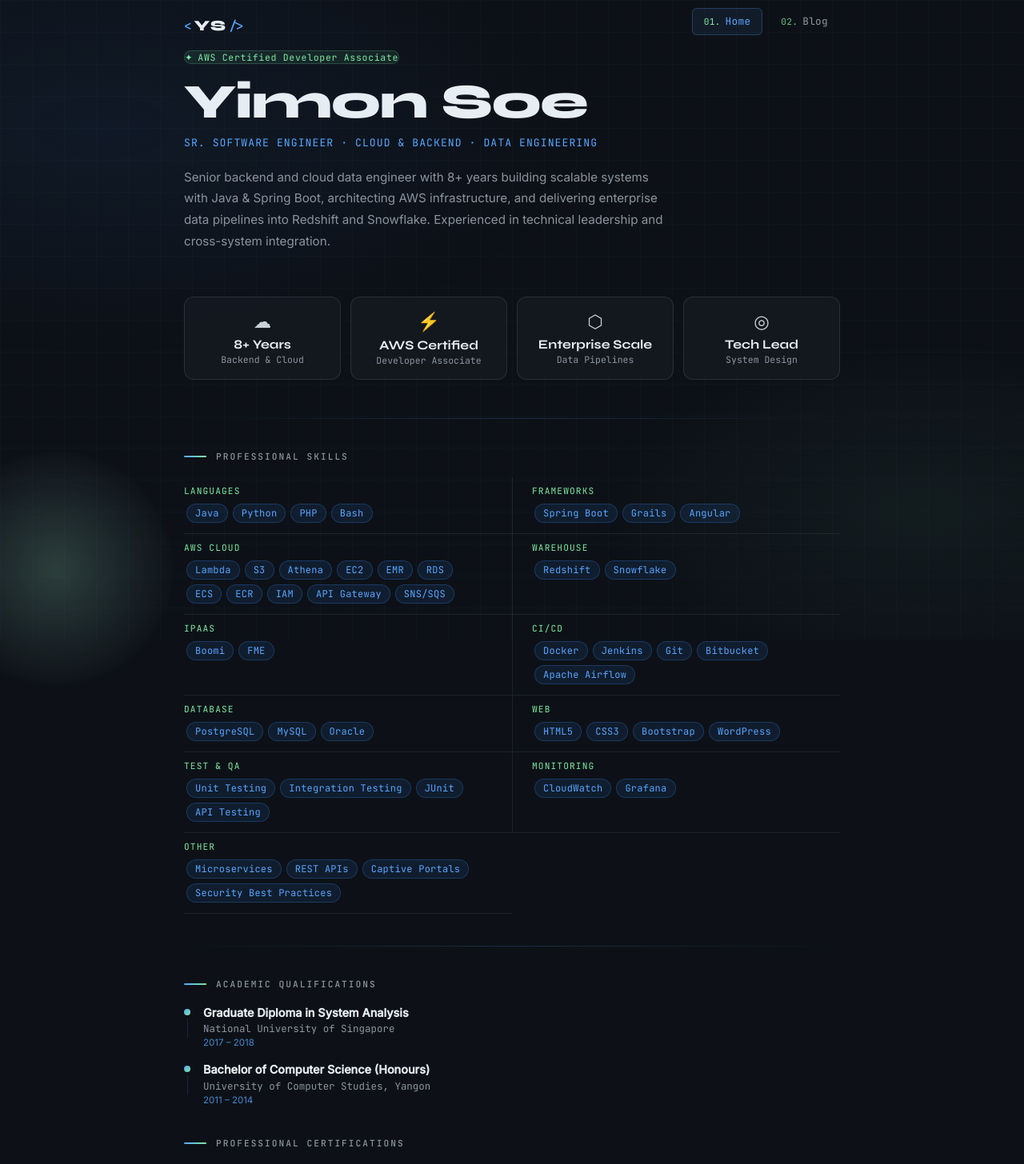
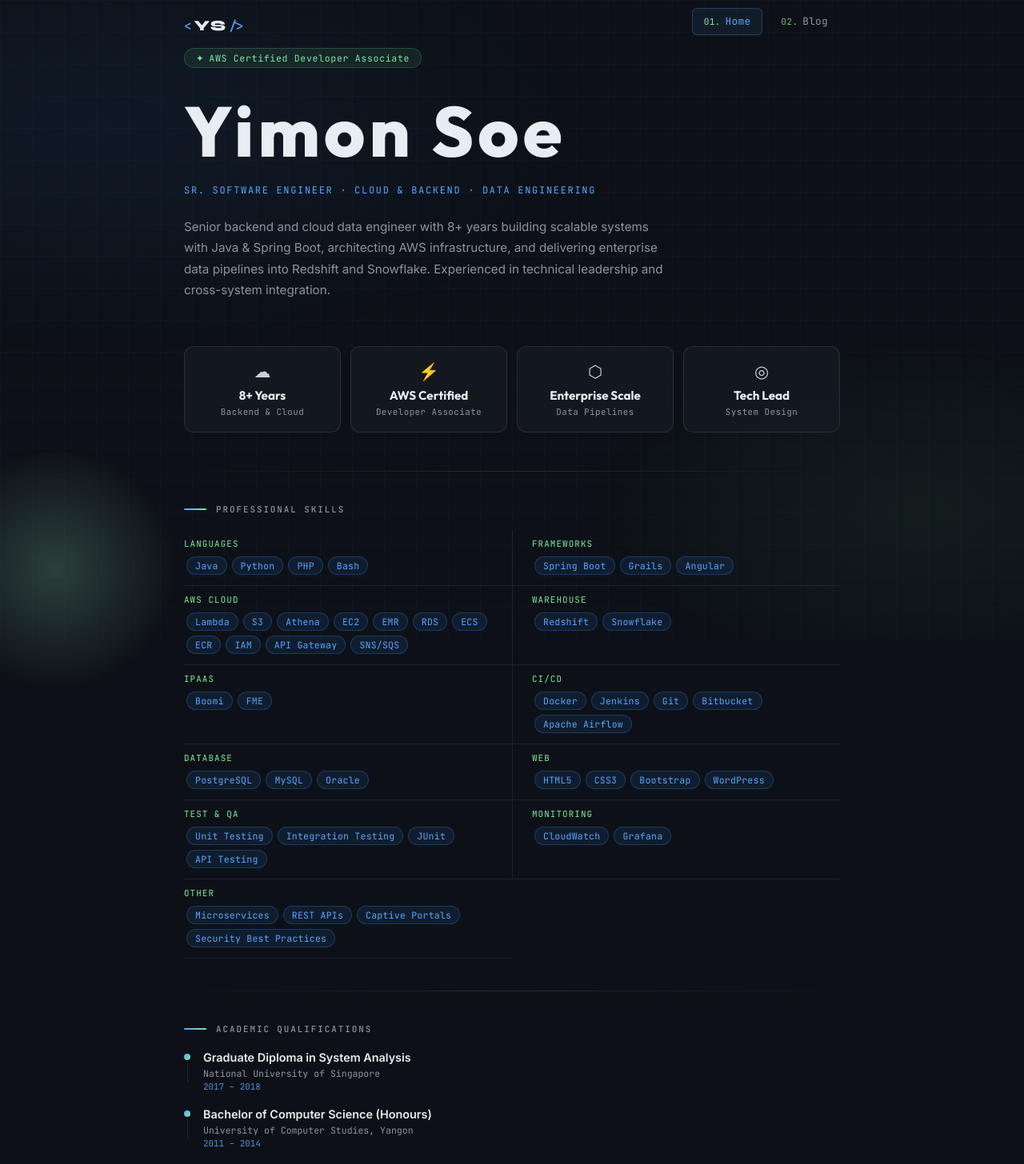
Before and after one commit to yimon-soe/portfolio, a React (Create React App) app: page / in a window 1280 px wide. Shown: the top 1456 px of the page at 80% size. Built offline with nearby package versions, Linux system fonts and the light colour scheme.

Commit message:
fixed the README.md and index.html files to reflect the new changes in the project. Updated the content and structure to improve readability and user experience. These changes will enhance the overall quality of the project and provide better information to users.

```diff
--- a/src/pages/Home.js
+++ b/src/pages/Home.js
@@ -1,4 +1,4 @@
-import React, { useEffect, useRef } from 'react';
+import React from 'react';
 
 const skills = {
   Languages: ['Java', 'Python', 'PHP', 'Bash'],
@@ -30,7 +30,7 @@ function Tag({ children }) {
       color: '#58a6ff',
       border: '1px solid rgba(56, 139, 253, 0.25)',
       borderRadius: '20px',
-      fontSize: '0.75rem',
+      fontSize: '0.72rem',
       fontFamily: "'JetBrains Mono', monospace",
       letterSpacing: '0.02em',
       margin: '3px',
@@ -60,7 +60,7 @@ function Section({ title, children, delay = 0 }) {
         }} />
         <h3 style={{
           margin: 0,
-          fontSize: '0.7rem',
+          fontSize: '0.68rem',
           fontFamily: "'JetBrains Mono', monospace",
           letterSpacing: '0.18em',
           textTransform: 'uppercase',
@@ -85,7 +85,7 @@ function TimelineItem({ title, place, period }) {
         display: 'flex',
         flexDirection: 'column',
         alignItems: 'center',
-        paddingTop: '4px',
+        paddingTop: '5px',
       }}>
         <div style={{
           width: '8px',
@@ -97,9 +97,9 @@ function TimelineItem({ title, place, period }) {
         <div style={{ width: '1px', flex: 1, background: 'rgba(88,166,255,0.15)', minHeight: '24px', marginTop: '4px' }} />
       </div>
       <div>
-        <div style={{ fontSize: '0.9rem', fontWeight: 600, color: '#e6edf3', lineHeight: 1.3 }}>{title}</div>
-        <div style={{ fontSize: '0.78rem', color: '#8b949e', marginTop: '2px', fontFamily: "'JetBrains Mono', monospace" }}>{place}</div>
-        <div style={{ fontSize: '0.72rem', color: '#58a6ff', marginTop: '2px', opacity: 0.8 }}>{period}</div>
+        <div style={{ fontFamily: "'Inter', sans-serif", fontSize: '0.9rem', fontWeight: 600, color: '#e6edf3', lineHeight: 1.4 }}>{title}</div>
+        <div style={{ fontFamily: "'JetBrains Mono', monospace", fontSize: '0.72rem', color: '#8b949e', marginTop: '2px' }}>{place}</div>
+        <div style={{ fontFamily: "'JetBrains Mono', monospace", fontSize: '0.68rem', color: '#58a6ff', marginTop: '2px', opacity: 0.85 }}>{period}</div>
       </div>
     </div>
   );
@@ -109,24 +109,11 @@ function Home() {
   return (
     <>
       <style>{`
-        @import url('https://fonts.googleapis.com/css2?family=JetBrains+Mono:wght@400;500;600&family=Syne:wght@700;800&family=Inter:wght@400;500&display=swap');
+        @import url('https://fonts.googleapis.com/css2?family=JetBrains+Mono:wght@400;500;600&family=Outfit:wght@700;800;900&family=Inter:wght@400;500;600&display=swap');
 
         @keyframes fadeUp {
           from { opacity: 0; transform: translateY(18px); }
           to   { opacity: 1; transform: translateY(0); }
-        }
-        @keyframes gradientShift {
-          0%   { background-position: 0% 50%; }
-          50%  { background-position: 100% 50%; }
-          100% { background-position: 0% 50%; }
-        }
-        @keyframes pulse {
-          0%, 100% { opacity: 0.5; transform: scale(1); }
-          50%       { opacity: 0.9; transform: scale(1.08); }
-        }
-        @keyframes scanline {
-          0%   { transform: translateY(-100%); }
-          100% { transform: translateY(100vh); }
         }
 
         .home-root {
@@ -179,7 +166,7 @@ function Home() {
           display: inline-flex;
           align-items: center;
           gap: 6px;
-          padding: '4px 12px';
+          padding: 4px 14px;
           background: rgba(126,232,162,0.08);
           border: 1px solid rgba(126,232,162,0.2);
           border-radius: 20px;
@@ -187,7 +174,7 @@ function Home() {
           font-size: 0.72rem;
           font-family: 'JetBrains Mono', monospace;
           letter-spacing: 0.06em;
-          margin-bottom: 16px;
+          margin-bottom: 28px;
         }
 
         .highlight-grid {
@@ -208,7 +195,7 @@ function Home() {
           background: rgba(22, 27, 34, 0.8);
           border: 1px solid rgba(48,54,61,0.8);
           border-radius: 12px;
-          padding: 16px;
+          padding: 18px 12px;
           text-align: center;
           transition: border-color 0.2s, transform 0.2s;
         }
@@ -233,7 +220,7 @@ function Home() {
           flex-direction: column;
           gap: 6px;
         }
-        .skill-row:nth-child(odd) { padding-right: 24px; }
+        .skill-row:nth-child(odd)  { padding-right: 24px; }
         .skill-row:nth-child(even) { padding-left: 24px; border-left: 1px solid rgba(48,54,61,0.5); }
 
         .divider {
@@ -252,28 +239,38 @@ function Home() {
             <div className="cert-badge">
               <span>✦</span> AWS Certified Developer Associate
             </div>
+
+            {/* NAME — Outfit 800, tall, open, airy */}
             <h1 style={{
-              fontFamily: "'Syne', sans-serif",
-              fontSize: 'clamp(2.4rem, 6vw, 3.8rem)',
+              fontFamily: "'Outfit', sans-serif",
+              fontSize: 'clamp(3.6rem, 8vw, 5.5rem)',
               fontWeight: 800,
-              margin: '0 0 8px',
+              margin: '0 0 14px',
               color: '#e6edf3',
-              letterSpacing: '-0.02em',
-              lineHeight: 1.05,
+              letterSpacing: '0.06em',
+              lineHeight: 1.15,
             }}>
               Yimon Soe
             </h1>
+
+            {/* ROLE — JetBrains Mono */}
             <p style={{
               fontFamily: "'JetBrains Mono', monospace",
-              fontSize: '0.82rem',
+              fontSize: '0.75rem',
               color: '#58a6ff',
-              letterSpacing: '0.08em',
-              margin: '0 0 20px',
+              letterSpacing: '0.14em',
+              textTransform: 'uppercase',
+              margin: '0 0 22px',
+              lineHeight: 1.7,
             }}>
-              SR. SOFTWARE ENGINEER · CLOUD & BACKEND · DATA ENGINEERING
+              Sr. Software Engineer · Cloud & Backend · Data Engineering
             </p>
+
+            {/* BIO — Inter */}
             <p style={{
+              fontFamily: "'Inter', sans-serif",
               fontSize: '0.95rem',
+              fontWeight: 400,
               color: '#8b949e',
               maxWidth: '600px',
               lineHeight: 1.75,
@@ -289,9 +286,9 @@ function Home() {
           <div className="highlight-grid">
             {highlights.map((h, i) => (
               <div key={i} className="highlight-card">
-                <div style={{ fontSize: '1.4rem', marginBottom: '6px' }}>{h.icon}</div>
-                <div style={{ fontFamily: "'Syne', sans-serif", fontWeight: 700, fontSize: '1rem', color: '#e6edf3' }}>{h.label}</div>
-                <div style={{ fontSize: '0.72rem', color: '#8b949e', marginTop: '2px', fontFamily: "'JetBrains Mono', monospace" }}>{h.sub}</div>
+                <div style={{ fontSize: '1.3rem', marginBottom: '8px' }}>{h.icon}</div>
+                <div style={{ fontFamily: "'Outfit', sans-serif", fontWeight: 700, fontSize: '0.95rem', color: '#e6edf3', marginBottom: '4px' }}>{h.label}</div>
+                <div style={{ fontFamily: "'JetBrains Mono', monospace", fontSize: '0.68rem', color: '#8b949e', letterSpacing: '0.04em' }}>{h.sub}</div>
               </div>
             ))}
           </div>
@@ -304,7 +301,7 @@ function Home() {
               {Object.entries(skills).map(([cat, items]) => (
                 <div key={cat} className="skill-row">
                   <span style={{
-                    fontSize: '0.7rem',
+                    fontSize: '0.68rem',
                     fontFamily: "'JetBrains Mono', monospace",
                     color: '#7ee8a2',
                     letterSpacing: '0.1em',
```
